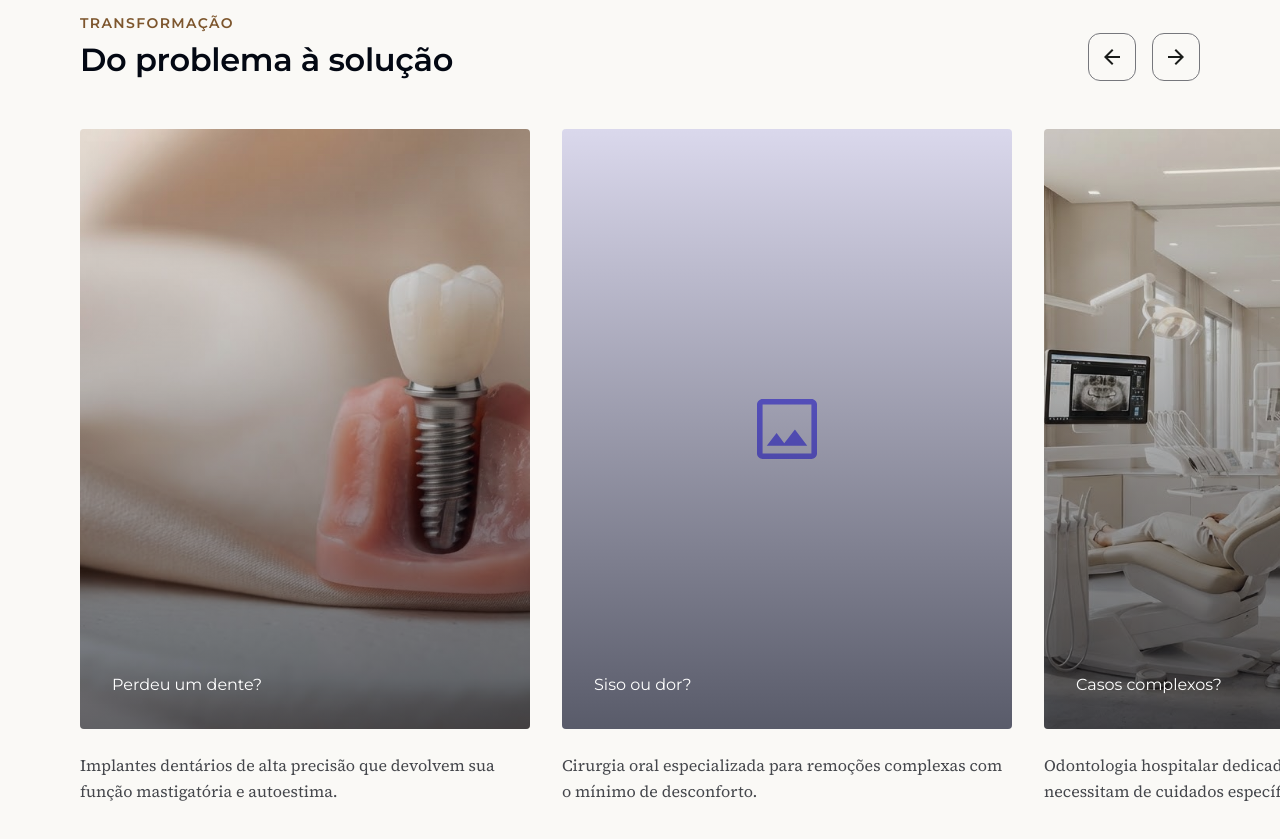
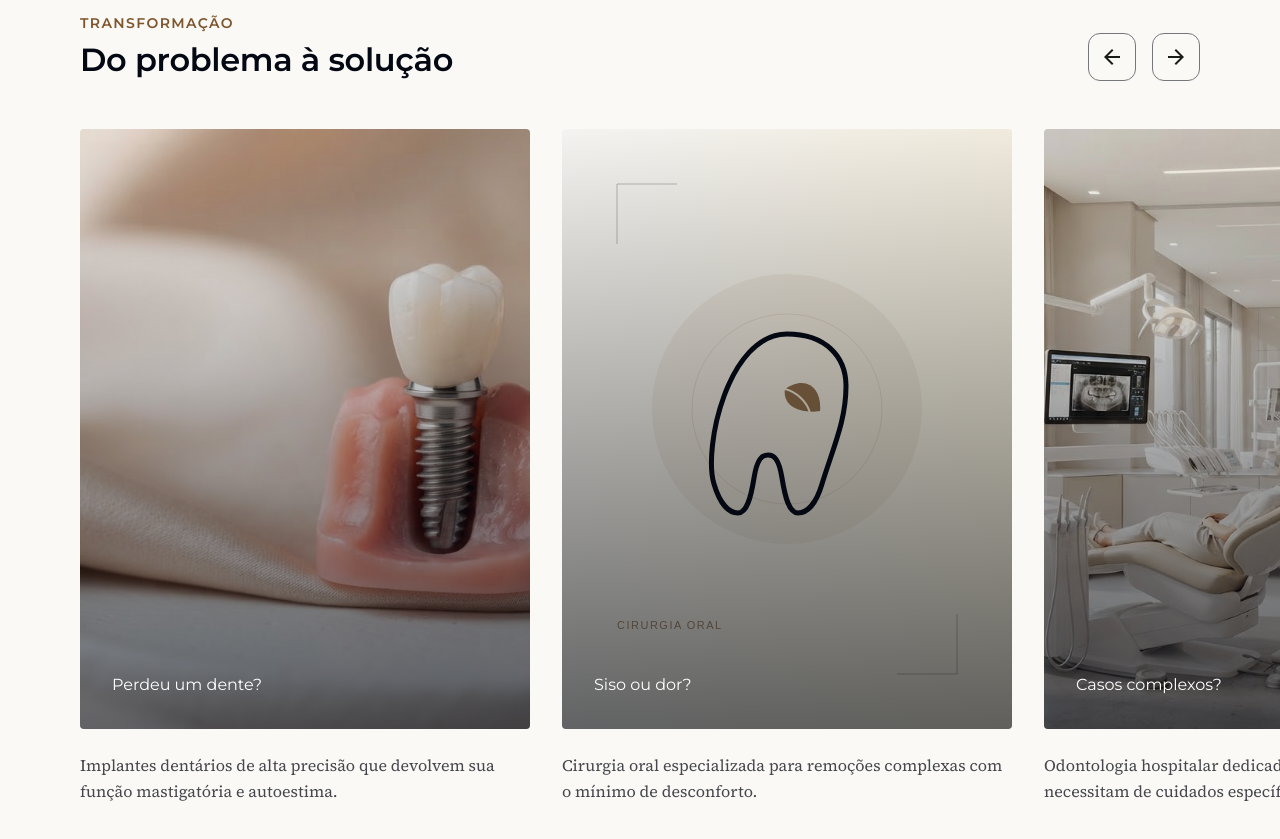
Before and after one commit to joaovittorcc/realiza-odonto, a plain HTML site: page index.html in a window 1280 px wide. Shown: the part 2100-2939 px from the top of the page. Drawn offline with nearby package versions, Linux system fonts and the light colour scheme.

Commit message:
fix: revisao de design - ilustracao propria no card sem foto e favicon
O card "Siso ou dor?" usava so o icone generico de placeholder do Stitch;
substitui por uma ilustracao de dente em SVG no estilo boutique do site
(paleta champanhe/terracota, hairlines finas), consistente com os outros
cards fotograficos em vez de deixar um vazio visual. Tambem adiciona
favicon (monograma "R") e theme-color, que estavam ausentes - a aba do
navegador ficava com icone generico.

```diff
--- a/index.html
+++ b/index.html
@@ -5,6 +5,8 @@
 <meta content="width=device-width, initial-scale=1.0" name="viewport"/>
 <title>Dra. Isabella Oliveira | Realize Centro Clínico</title>
 <meta name="description" content="Realize Centro Clínico em Goiânia: implantes, cirurgia oral e odontologia hospitalar com Dra. Isabella Oliveira (CRO-GO 19393). Agende sua avaliação."/>
+<meta name="theme-color" content="#faf9f6"/>
+<link rel="icon" href="images/favicon.svg" type="image/svg+xml"/>
 <script src="https://cdn.tailwindcss.com?plugins=forms,container-queries"></script>
 <link href="https://fonts.googleapis.com/css2?family=Montserrat:wght@400;600;700;800&family=Source+Serif+4:ital,wght@0,400;0,600;1,400&display=swap" rel="stylesheet"/>
 <link href="https://fonts.googleapis.com/css2?family=Material+Symbols+Outlined:wght,FILL@100..700,0..1&display=swap" rel="stylesheet"/>
@@ -216,7 +218,7 @@ Ambiente hospitalar e especialização técnica. Seguimos os mais rigorosos padr
 </div>
 <div class="min-w-[300px] md:min-w-[450px] snap-center group">
 <div class="relative aspect-[3/4] mb-6 overflow-hidden rounded-lg bg-surface-container">
-<img class="w-full h-full object-cover group-hover:scale-105 transition-transform duration-700" alt="Instrumental de cirurgia oral especializada." src="images/siso-placeholder.svg"/>
+<img class="w-full h-full object-cover group-hover:scale-105 transition-transform duration-700" alt="Ilustração de dente em estilo boutique, representando cuidado na cirurgia oral." src="images/cirurgia-oral.svg"/>
 <div class="absolute inset-0 bg-gradient-to-t from-primary/60 to-transparent flex items-end p-8">
 <h3 class="text-on-primary font-headline-sm">Siso ou dor?</h3>
 </div>
```
Also changed, not shown: images/cirurgia-oral.svg (added), images/favicon.svg (added), images/siso-placeholder.svg (deleted).
